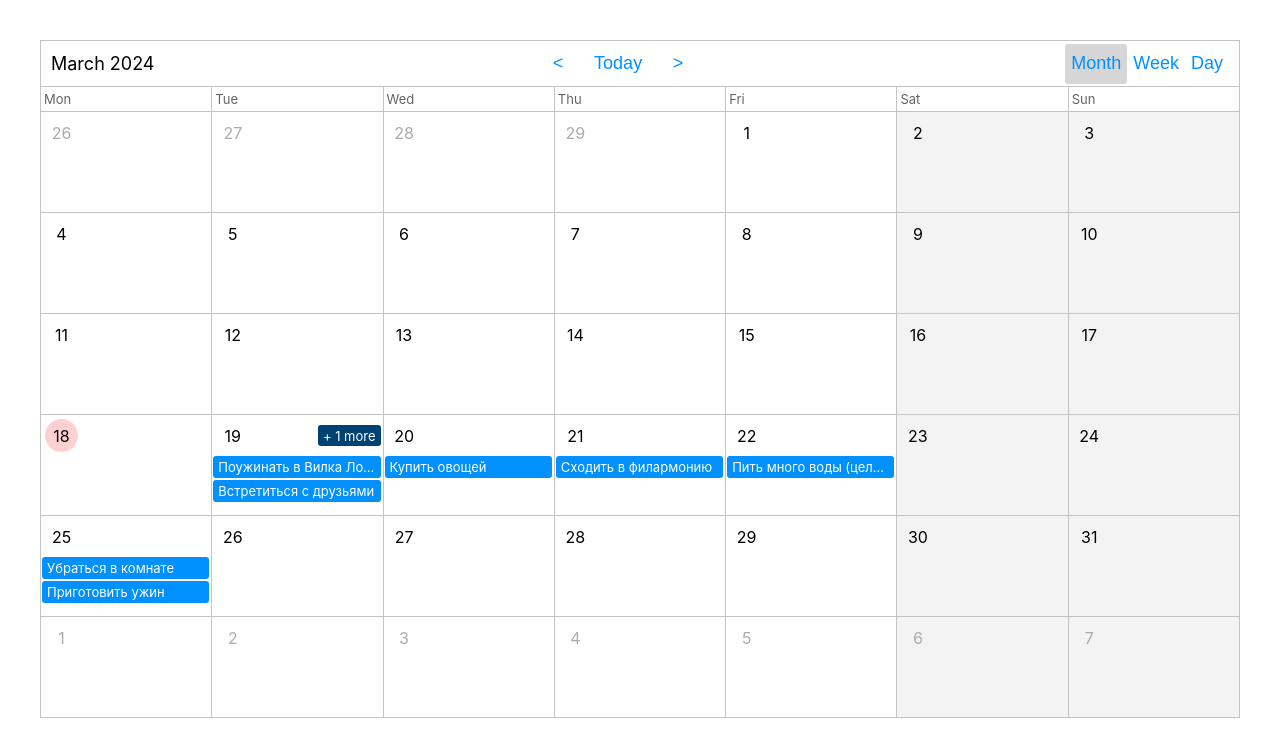
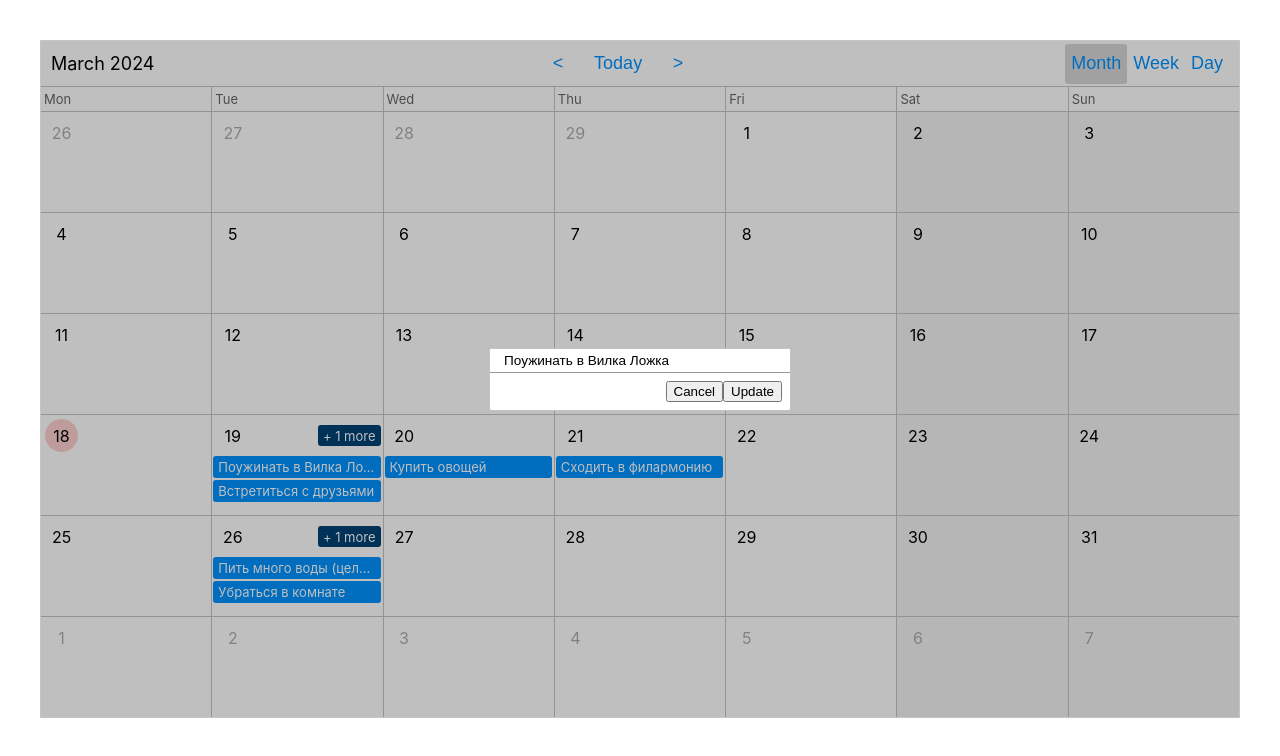
Before and after one commit to shumakooov/sh-react-scheduler, a React (Create React App) app: page / in a window 1280 px wide. Both pictures are taken after a click on the element "Поужинать в Вилка Ложка". Shown: the top 756 px of the page. Built offline with nearby package versions, Linux system fonts and the light colour scheme; the HTML template or start-up script is replaced by a standard one.

Commit message:
modal window update/create events

```diff
--- a/src/App.js
+++ b/src/App.js
@@ -32,21 +32,19 @@ const myEvents = [
   },
   {
     title: "Пить много воды (целый день)",
-    start: new Date("2024-03-22"),
-    end: new Date("2024-03-22T21:00"),
+    start: new Date("2024-03-26"),
+    end: new Date("2024-03-26T21:00"),
     allDay: true,
   },
   {
     title: "Убраться в комнате",
-    start: new Date("2024-03-25T17:00"),
-    end: new Date("2024-03-25T18:00"),
-    allDay: true,
+    start: new Date("2024-03-26T17:00"),
+    end: new Date("2024-03-26T18:00"),
   },
   {
     title: "Приготовить ужин",
-    start: new Date("2024-03-25T18:00"),
-    end: new Date("2024-03-25T19:00"),
-    allDay: true,
+    start: new Date("2024-03-26T18:00"),
+    end: new Date("2024-03-26T19:00"),
   },
 ]
 
--- a/src/components/react-scheduler/Day/day.js
+++ b/src/components/react-scheduler/Day/day.js
@@ -4,13 +4,14 @@ import { isDayContainEvent } from "../../../utils/helpers";
 import moment from "moment";
 
 export const Day = ({ events, startingPointTime, selectedEvent, setEvent }) => {
-    const currentDayEvents = events.filter(event => isDayContainEvent(event, startingPointTime))
+    const currentDayEvents = events.filter(event => isDayContainEvent(event, startingPointTime));
+    const allDayEvents = currentDayEvents.filter(event => event.allDay === true);
     const countOfHours = 24;
 
     const cells = [...Array(countOfHours)].map((_, i) => {
         const temp = [];
         currentDayEvents.forEach(event => {
-            if (+moment(event.start).format('H') === i) {
+            if (+moment(event.start).format('H') === i && event.allDay !== true) {
                 temp.push(event)
             }
         })
@@ -34,7 +35,15 @@ export const Day = ({ events, startingPointTime, selectedEvent, setEvent }) => {
                 <div className={styles.timelineWrapper}>
                     <div className={styles.alldayCellWrapper}>
                         <div className={styles.alldayCellText}>All day</div>
-                        <div className={styles.alldayCellEventWrapper}></div>
+                        <div className={styles.alldayCellEventWrapper}>
+                            {
+                                allDayEvents.map((event) => (
+                                    <div className={styles.eventTitle} onClick={() => setEvent(event)}>
+                                        {event.title}
+                                    </div>
+                                ))
+                            }
+                        </div>
                     </div>
                     {
                         cells.map((eventsList, i) => (
@@ -58,11 +67,9 @@ export const Day = ({ events, startingPointTime, selectedEvent, setEvent }) => {
                 {
                     selectedEvent ? (
                         <div>
-                            <h3>
-                                {
-                                    selectedEvent.title
-                                }
-                            </h3>
+                            <div>
+                                {selectedEvent.title}
+                            </div>
                         </div>
                     ) : (
                         <div className={styles.noEventMessage}>No event selected</div>
--- a/src/components/react-scheduler/Day/day.module.css
+++ b/src/components/react-scheduler/Day/day.module.css
@@ -25,7 +25,7 @@
     flex-grow: 1;
     background-color: rgb(0, 145, 255);
     border-radius: 3px;
-    margin: 1px 0;
+    margin: 1px 2px 1px 0;
     font-size: 13px;
     color: #fff;
     padding: 3px 5px;
@@ -84,7 +84,8 @@
 }
 
 .alldayCellEventWrapper {
-
+    display: flex;
+    flex-direction: row;
 }
 
 .cellTimeWrapper {
--- a/src/components/react-scheduler/Month/month.js
+++ b/src/components/react-scheduler/Month/month.js
@@ -2,7 +2,7 @@ import React from "react";
 import { MonthCell } from "../MonthCell/month-cell";
 import { isDayContainEvent } from "../../../utils/helpers";
 
-export const Month = ({ startDay, events, startingPointTime, setView }) => {
+export const Month = ({ startDay, events, startingPointTime, setView, setStartingPointTime, openModalHandler }) => {
     const day = startDay.clone();
 
     const totalDays = 42;
@@ -10,7 +10,14 @@ export const Month = ({ startDay, events, startingPointTime, setView }) => {
 
     return (
         daysArray.map((dayItem) => (
-            <MonthCell setView={setView} dayItem={dayItem} events={events.filter(event => isDayContainEvent(event, dayItem))} startingPointTime={startingPointTime} key={dayItem.unix()} />
+            <MonthCell setView={setView}
+                dayItem={dayItem}
+                events={events.filter(event => isDayContainEvent(event, dayItem))}
+                startingPointTime={startingPointTime}
+                setStartingPointTime={setStartingPointTime}
+                openModalHandler={openModalHandler}
+                key={dayItem.unix()}
+            />
         ))
     )
 }
--- a/src/components/react-scheduler/MonthCell/month-cell.js
+++ b/src/components/react-scheduler/MonthCell/month-cell.js
@@ -3,18 +3,21 @@ import styles from './month-cell.module.css';
 import { isCurrentDay, isDayContainEvent, isSelectedMonth } from "../../../utils/helpers";
 import { views } from "../../../utils/constants";
 
-export const MonthCell = ({ dayItem, events, startingPointTime, setView }) => {
+export const MonthCell = ({ dayItem, events, startingPointTime, setView, setStartingPointTime, openModalHandler }) => {
     return (
         <div className={dayItem.day() === 6 || dayItem.day() === 0 ? `${styles.cellWrapper} ${styles.cellWrapper_weekend}` : styles.cellWrapper}
             key={dayItem.unix()}
         >
             <div className={styles.rowInCell}>
-                <div className={isSelectedMonth(dayItem, startingPointTime) ? `${styles.dayWrapper} ${styles.selectedMonthColor}` : styles.dayWrapper}>
+                <div
+                    className={isSelectedMonth(dayItem, startingPointTime) ? `${styles.dayWrapper} ${styles.selectedMonthColor}` : styles.dayWrapper}
+                    onClick={() => openModalHandler('Create')}
+                >
                     <div className={isCurrentDay(dayItem) ? styles.currentDay : ''}>{dayItem.format('D')}</div>
                 </div>
                 {
                     events.length > 2 ? (
-                        <div className={styles.showMoreTitle} onClick={() => setView(views.DAY)}>
+                        <div className={styles.showMoreTitle} onClick={() => { setView(views.DAY); setStartingPointTime(dayItem) }}>
                             + {events.length - 2} more
                         </div>
                     ) : null
@@ -24,7 +27,7 @@ export const MonthCell = ({ dayItem, events, startingPointTime, setView }) => {
                 {
                     events.slice(0, 2)
                         .map(event => (
-                            <div className={styles.eventTitle} title={event.title}>
+                            <div className={styles.eventTitle} title={event.title} onClick={() => openModalHandler('Update', event)}>
                                 {event.title}
                             </div>
                         ))
--- a/src/components/react-scheduler/MonthCell/month-cell.module.css
+++ b/src/components/react-scheduler/MonthCell/month-cell.module.css
@@ -25,6 +25,7 @@
     justify-content: center;
     margin: 4px;
     color: #acacac;
+    cursor: pointer;
 }
 
 .selectedMonthColor {
--- a/src/components/react-scheduler/index.js
+++ b/src/components/react-scheduler/index.js
@@ -7,23 +7,60 @@ import { Day } from "./Day/day";
 import { CalendarGridHeader } from "./CalendarGridHeader/calendar-grid-header";
 import { Month } from "./Month/month";
 
+const defaultEvent = {
+  title: '',
+  start: moment(),
+  end: moment().add(1, 'hour'),
+}
+
 function Scheduler({ events }) {
   const [view, setView] = useState(views.MONTH);
   const [event, setEvent] = useState(null);
-  const [startingPointTime, setStartingPointTime] = useState(moment())
+  const [startingPointTime, setStartingPointTime] = useState(moment());
+  const [isShowModal, setShowModal] = useState(false);
+  const [method, setMethod] = useState(null);
 
   const startDay = startingPointTime.clone().startOf('month').startOf('week');
 
+  const openModalHandler = (methodName, eventForUpdate) => {
+    setMethod(methodName);
+    console.log('click', methodName);
+    setEvent(eventForUpdate || defaultEvent);
+    setShowModal(true);
+  }
+
+  const cancelButtonHandler = () => {
+    setShowModal(false);
+    setEvent(null);
+  }
+
+  const changeEventHandler = (text, field) => {
+    setEvent(prevState => ({
+      ...prevState,
+      [field]: text
+    }))
+  }
+
+  const eventAction = (eventAction) => {
+    if (method === 'Create') {
+      events.push(event);
+    }
+
+    if (method === 'Update') {
+
+    }
+  }
+
   const prevHandler = () => {
-    setStartingPointTime(prev => prev.clone().subtract(1, view))
+    setStartingPointTime(prev => prev.clone().subtract(1, view));
   }
 
   const todayHandler = () => {
-    setStartingPointTime(moment())
+    setStartingPointTime(moment());
   }
 
   const nextHandler = () => {
-    setStartingPointTime(prev => prev.clone().add(1, view))
+    setStartingPointTime(prev => prev.clone().add(1, view));
   }
 
   return (
@@ -38,15 +75,40 @@ function Scheduler({ events }) {
       />
       {
         view === views.MONTH ? (
+          <>
+            {
+              isShowModal ? (
+                <div className={styles.modalPositionWrapper} onClick={() => cancelButtonHandler()}>
+                  <div className={styles.modalWrapper} onClick={(e) => e.stopPropagation()}>
+                    <input
+                      className={styles.modalInputTitle}
+                      value={event.title}
+                      onChange={(e) => { changeEventHandler(e.target.value, 'title') }}
+                    />
+                    <div className={styles.modalButtonsWrapper}>
+                      <button
+                        onClick={() => cancelButtonHandler()}
+                      >
+                        Cancel
+                      </button>
+                      <button onClick={() => eventAction(method)}>{method}</button>
+                    </div>
+                  </div>
+                </div>
+              ) : null
+            }
             <div className={styles.monthWrapper}>
               <CalendarGridHeader />
               <Month
                 startDay={startDay}
                 events={events}
                 startingPointTime={startingPointTime}
+                setStartingPointTime={setStartingPointTime}
                 setView={setView}
+                openModalHandler={openModalHandler}
               />
             </div>
+          </>
         ) : null
       }
       {
--- a/src/components/react-scheduler/index.module.css
+++ b/src/components/react-scheduler/index.module.css
@@ -1,5 +1,6 @@
 .wrapper {
     border: 1px solid rgb(198, 195, 195);
+    position: relative;
 }
 
 .monthWrapper {
@@ -9,3 +10,38 @@
     background-color: rgb(198, 195, 195);
     grid-gap: 1px;
 }
+
+.modalPositionWrapper {
+    position: absolute;
+    z-index: 100;
+    background-color: rgb(0, 0, 0, 0.25);
+    top: 0;
+    right: 0;
+    bottom: 0;
+    left: 0;
+    display: flex;
+    align-items: center;
+    justify-content: center;
+}
+
+.modalWrapper {
+    width: 300px;
+    background-color: #fff;
+    border: 1px solid rgb(198, 195, 195);
+    border-radius: 3px;
+}
+
+.modalInputTitle {
+    padding: 4px 14px;
+    font-size: .85rem;
+    width: 100%;
+    border: none;
+    border-bottom: 1px solid rgb(153, 153, 153);
+    box-sizing: border-box;
+}
+
+.modalButtonsWrapper {
+    padding: 8px;
+    display: flex;
+    justify-content: flex-end;
+}
```
Lines whose indentation alone changed are shown as unchanged.
